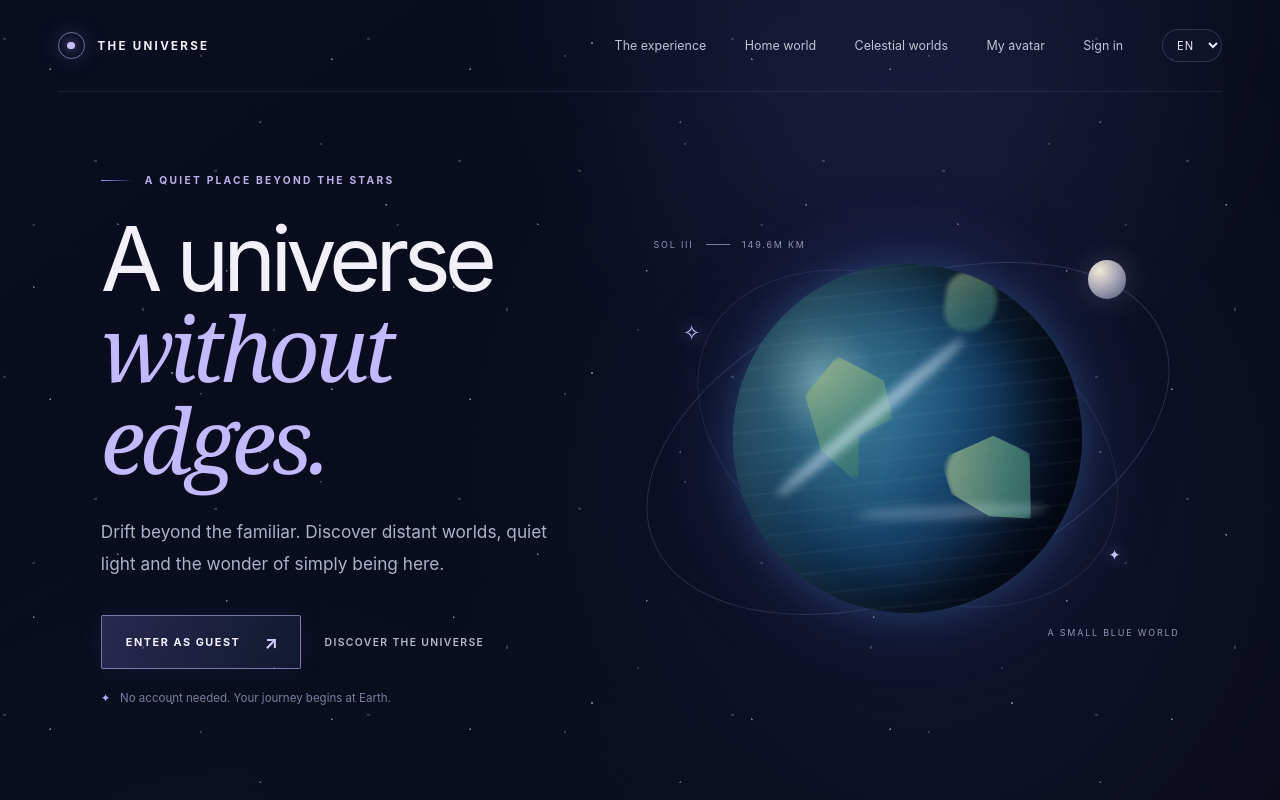
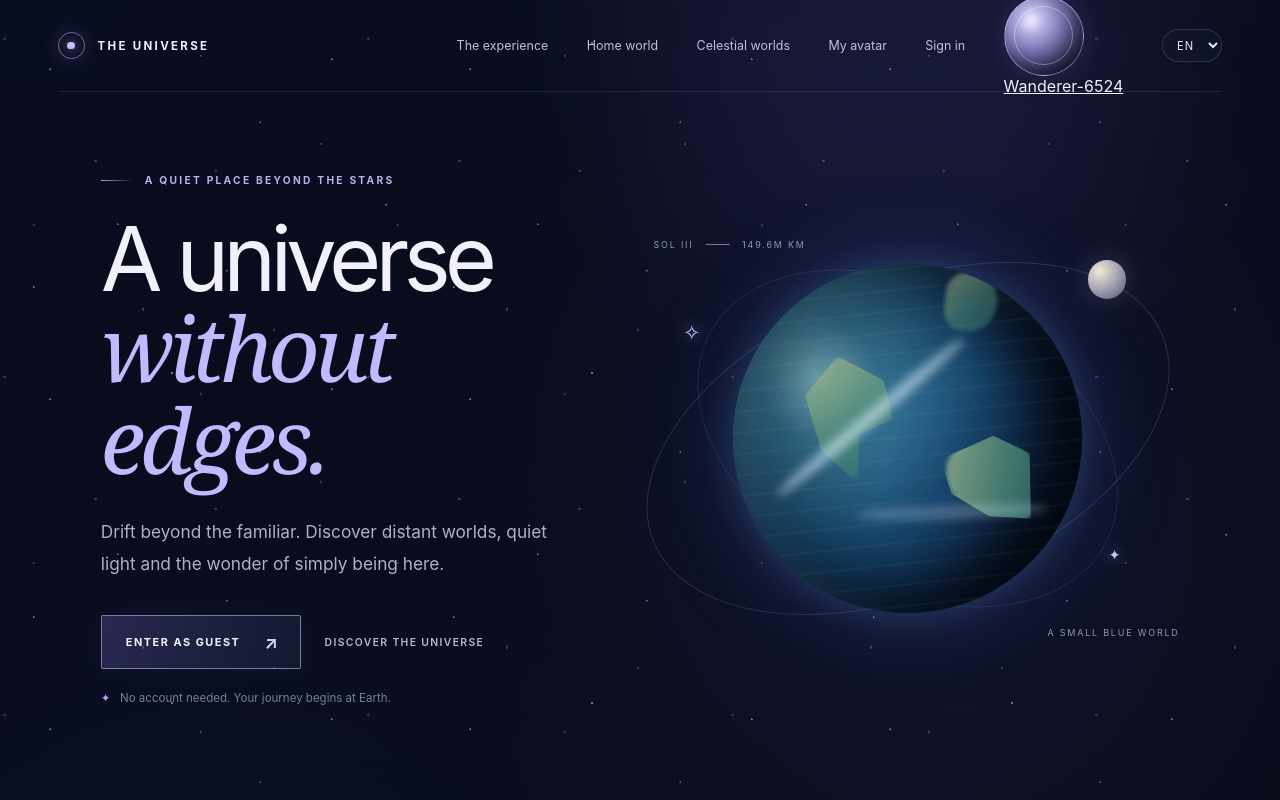
Before and after one commit to thaodamvc2-beep/the-universe, a Next.js app in the folder THE_UNIVERSE_PACKAGE_03/apps/web/: page / in a window 1280 px wide. Shown: the top 800 px of the page. Built offline with nearby package versions, Linux system fonts and the light colour scheme; no server answers.

Commit message:
Show the saved guest character throughout site navigation

```diff
--- a/THE_UNIVERSE_PACKAGE_03/apps/web/src/components/site-header.tsx
+++ b/THE_UNIVERSE_PACKAGE_03/apps/web/src/components/site-header.tsx
@@ -4,7 +4,7 @@ import Link from 'next/link';
 import { useSite } from '@/components/site-provider';
 
 export function SiteHeader() {
-  const { language, setLanguage, t } = useSite();
+  const { language, setLanguage, t, guestIdentity } = useSite();
 
   return (
     <header className="site-header">
@@ -18,6 +18,12 @@ export function SiteHeader() {
         <Link className="header-link" href="/worlds">{t('navWorlds')}</Link>
         <Link className="header-link" href="/avatar">{t('navAvatar')}</Link>
         <Link className="header-link" href="/account">{t('navSignIn')}</Link>
+        {guestIdentity ? (
+          <Link className="header-identity" href="/avatar" aria-label={`${guestIdentity.nickname} — ${t('navAvatar')}`}>
+            <span className={`avatar-portrait avatar-${guestIdentity.avatarId} header-identity-portrait`} aria-hidden="true" />
+            <span className="header-identity-name">{guestIdentity.nickname}</span>
+          </Link>
+        ) : null}
         <label className="language-control">
           <span className="sr-only">{t('languageLabel')}</span>
           <select
```
